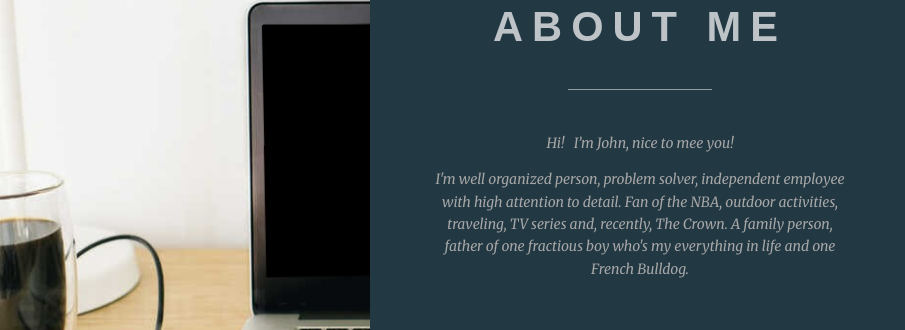
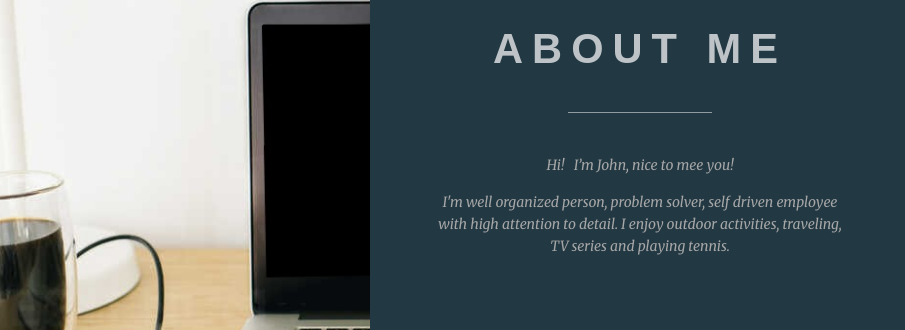
Before and after one commit to John-v77/Web-dev-portfolio, a website built with Parcel: page src/index.html in a window 1280 px wide. Shown: the part 1050-1380 px from the top of the page, 0-905 px from the left. Built offline with nearby package versions, Linux system fonts and the light colour scheme; grey boxes are pictures that could not be loaded; a web font is replaced by a local one.

Commit message:
Intro paragraph changed

```diff
--- a/src/index.html
+++ b/src/index.html
@@ -46,9 +46,8 @@
         <div class="intro-middle">
             <h2>About me</h2>
             <p>Hi! <span>&nbsp;</span> I’m John, nice to mee you!</p>
-            <p> I'm well organized person, problem solver, independent employee with
-                high attention to detail. Fan of the NBA, outdoor activities, traveling, TV series and, recently, The
-                Crown. A family person, father of one fractious boy who's my everything in life and one French Bulldog.
+            <p> I'm well organized person, problem solver, self driven employee with
+                high attention to detail. I enjoy outdoor activities, traveling, TV series and playing tennis.
             </p>
         </div>
         <div class="intro-right">
```
